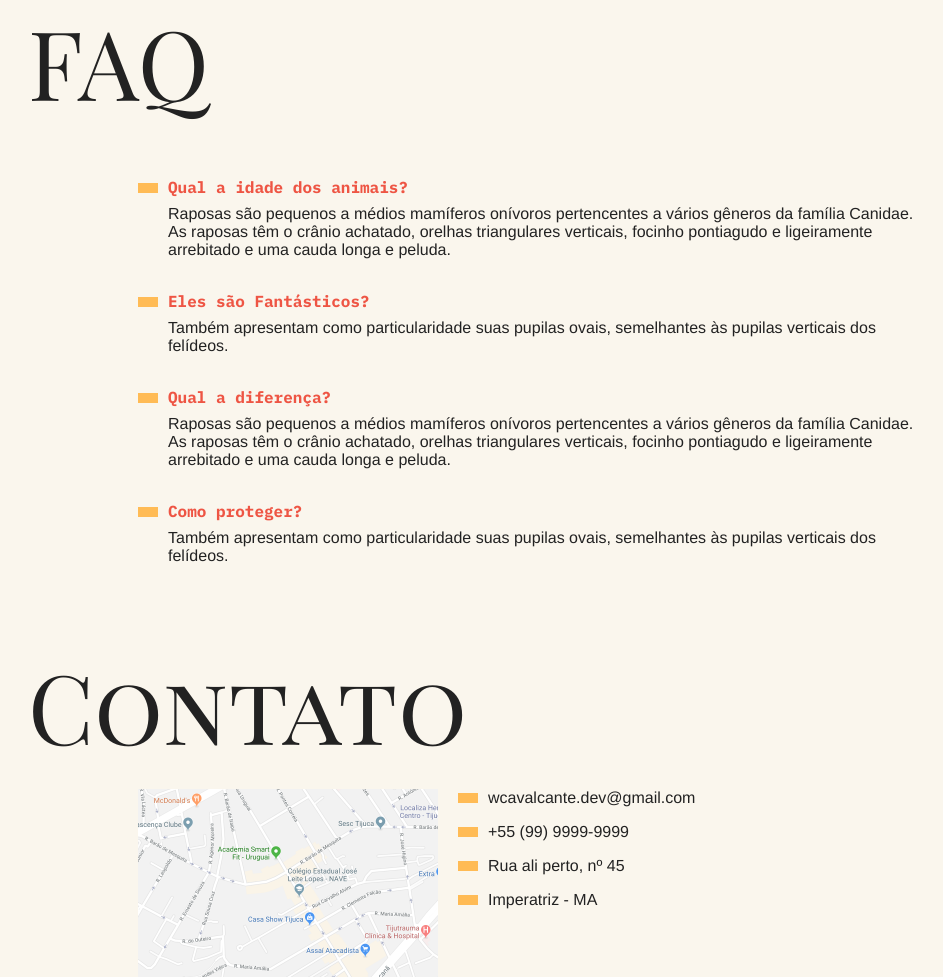
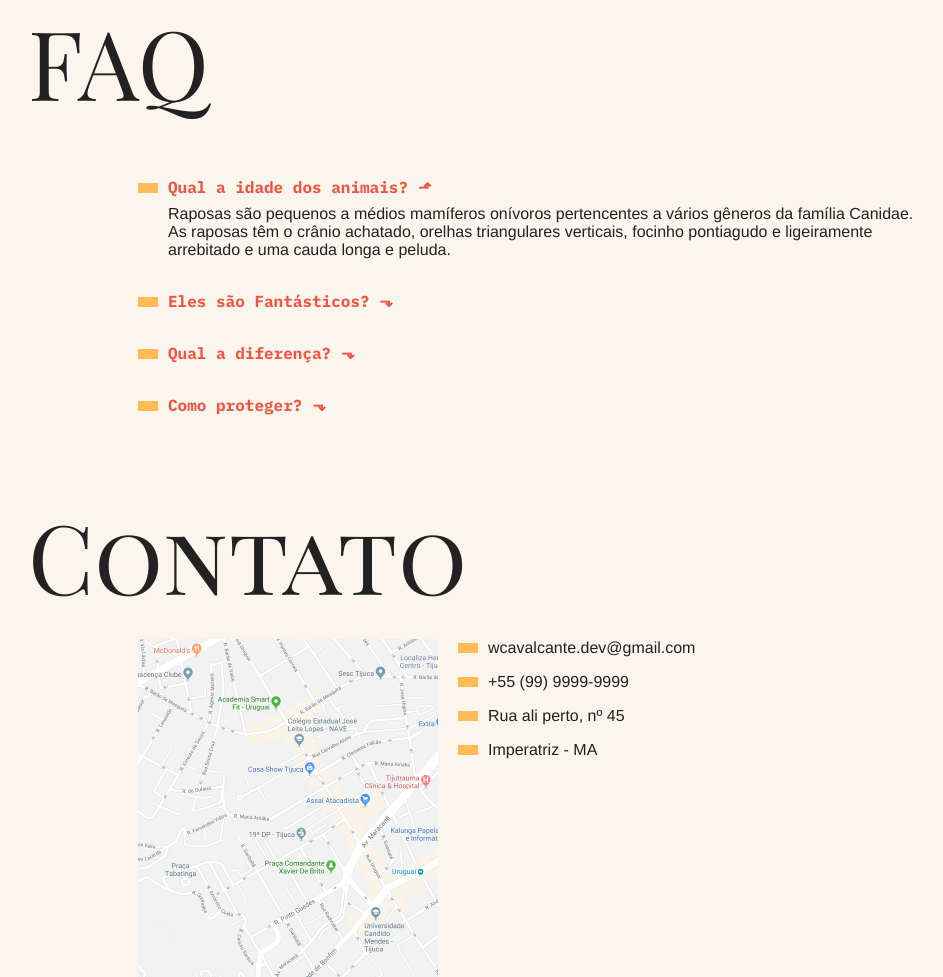
Before and after one commit to AkiroSetonai/Animais-Fantasticos, a plain HTML site: page index.html in a window 1280 px wide. Shown: the part 801-1778 px from the top of the page, without its empty margins (162-1105 px from the left). Drawn offline with Linux system fonts and the light colour scheme.

Commit message:
Accordion List

```diff
--- a/JS/script.js
+++ b/JS/script.js
@@ -1,3 +1,4 @@
+function initTabNav() {
   const tabMenu = document.querySelectorAll(".js-tabmenu li");
   const tabContent = document.querySelectorAll(".js-tabcontent section");
 
@@ -17,3 +18,26 @@ if (tabMenu.length && tabContent.length) {
       });
     });
   }
+}
+
+function initAccordion() {
+  const accordionList = document.querySelectorAll(".js-accordion dt");
+  const activeClass = "ativo";
+
+  if (accordionList.length) {
+    accordionList[0].classList.add(activeClass);
+    accordionList[0].nextElementSibling.classList.add(activeClass);
+
+    function activeAccordion() {
+      this.classList.toggle(activeClass);
+      this.nextElementSibling.classList.toggle(activeClass);
+    }
+
+    accordionList.forEach((item) => {
+      item.addEventListener("click", activeAccordion);
+    });
+  }
+}
+
+initTabNav();
+initAccordion();
--- a/css/style.css
+++ b/css/style.css
@@ -234,3 +234,32 @@ body {
     transform: translate3d(0, 0, 0);
   }
 }
+
+.js .js-accordion dd {
+  display: none;
+}
+
+.js-accordion dt::after {
+  content: "⬎";
+  margin-left: 10px;
+}
+
+.js-accordion dt.ativo::after {
+  content: "⬏";
+}
+
+.js-accordion dd.ativo {
+  display: block;
+  animation: slideDown 0.5s forwards;
+}
+
+@keyframes slideDown {
+  from {
+    opacity: 0;
+    max-height: 0;
+  }
+  to {
+    max-height: 150px;
+    opacity: 1;
+  }
+}
--- a/index.html
+++ b/index.html
@@ -90,7 +90,7 @@
     </section>
     <section class="grid-section faq" id="faq">
         <h1 class="titulo">FAQ</h1>
-        <dl class="faq-lista">
+        <dl class="faq-lista js-accordion">
             <dt>Qual a idade dos animais?</dt>
             <dd>Raposas são pequenos a médios mamíferos onívoros pertencentes a vários gêneros da família Canidae. As raposas têm o crânio achatado, orelhas triangulares verticais, focinho pontiagudo e ligeiramente arrebitado e uma cauda longa e peluda.</dd>
             <dt>Eles são Fantásticos?</dt>
```
Lines whose indentation alone changed are shown as unchanged.
